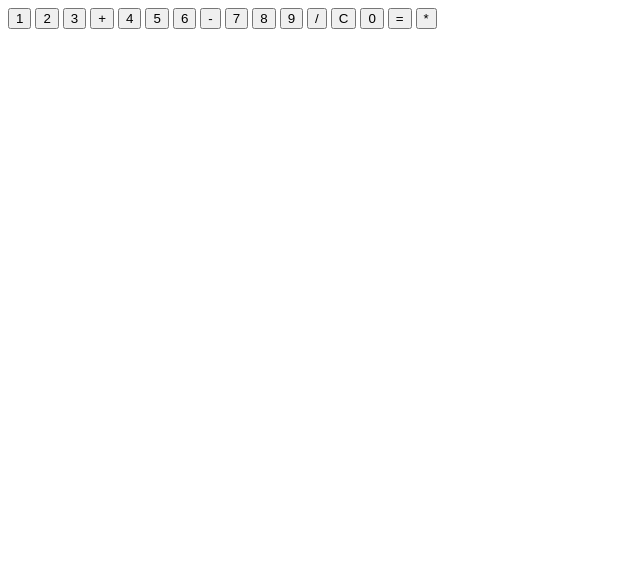
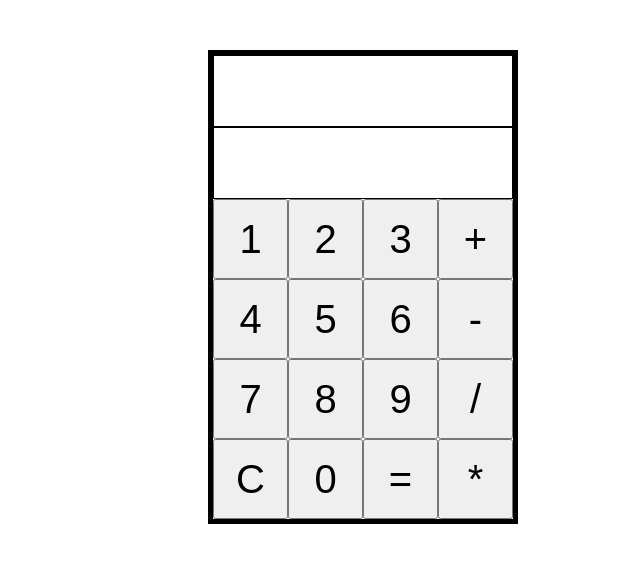
Before and after one commit to kevinnathang/calculator, a plain HTML site: page index.html in a window 1280 px wide. Shown: the whole page, without its empty margins (0-640 px from the left). Drawn offline with Linux system fonts and the light colour scheme.

Commit message:
Fix CSS border problems and buttons resizing

```diff
--- a/index.html
+++ b/index.html
@@ -4,7 +4,7 @@
     <meta charset="UTF-8" />
     <meta name="viewport" content="width=device-width, initial-scale=1.0" />
     <title>Document</title>
-    <link rel="stylesheet" href="styles.css" />
+    <link rel="stylesheet" href="style.css" />
   </head>
   <body>
     <div class="calculator">
--- a/style.css
+++ b/style.css
@@ -5,6 +5,9 @@
   margin-top: 50px;
   margin-left: 200px;
   margin-right: 200px;
+  min-width: 100px;
+  max-width: 300px;
+  min-height: 400px;
 }
 
 .displays {
@@ -31,6 +34,10 @@
 .operators,
 .clear,
 .res {
-  height: 25%; /* Adjust as needed */
   width: 25%; /* Adjust as needed */
 }
+
+button {
+  height: 80px;
+  font-size: 40px;
+}
```
